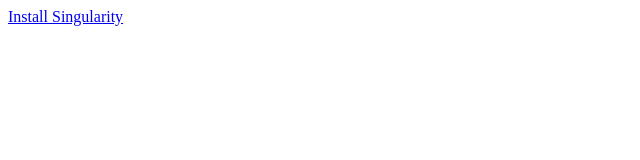
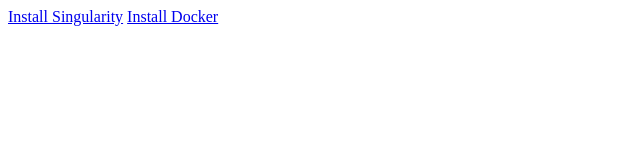
Before and after one commit to JayjeetAtGithub/pkgs, a plain HTML site: page index.html in a window 1280 px wide. Shown: the whole page, without its empty margins (0-640 px from the left). Drawn offline with nearby package versions, Linux system fonts and the light colour scheme.

Commit message:
Add link to get.docker.com

```diff
--- a/index.html
+++ b/index.html
@@ -4,6 +4,8 @@
     </head>
     <body>
         <a class="copy_text" data-toggle="tooltip" href="https://popper-dev.netlify.app/install.sh">Install Singularity</a>
+        <a class="copy_text" data-toggle="tooltip" href="https://get.docker.com">Install Docker</a>
+
         <script src="https://code.jquery.com/jquery-3.5.0.slim.min.js" integrity="sha256-MlusDLJIP1GRgLrOflUQtshyP0TwT/RHXsI1wWGnQhs=" crossorigin="anonymous"></script>
         <script type="text/javascript">
             $('.copy_text').click(function (e) {
```
